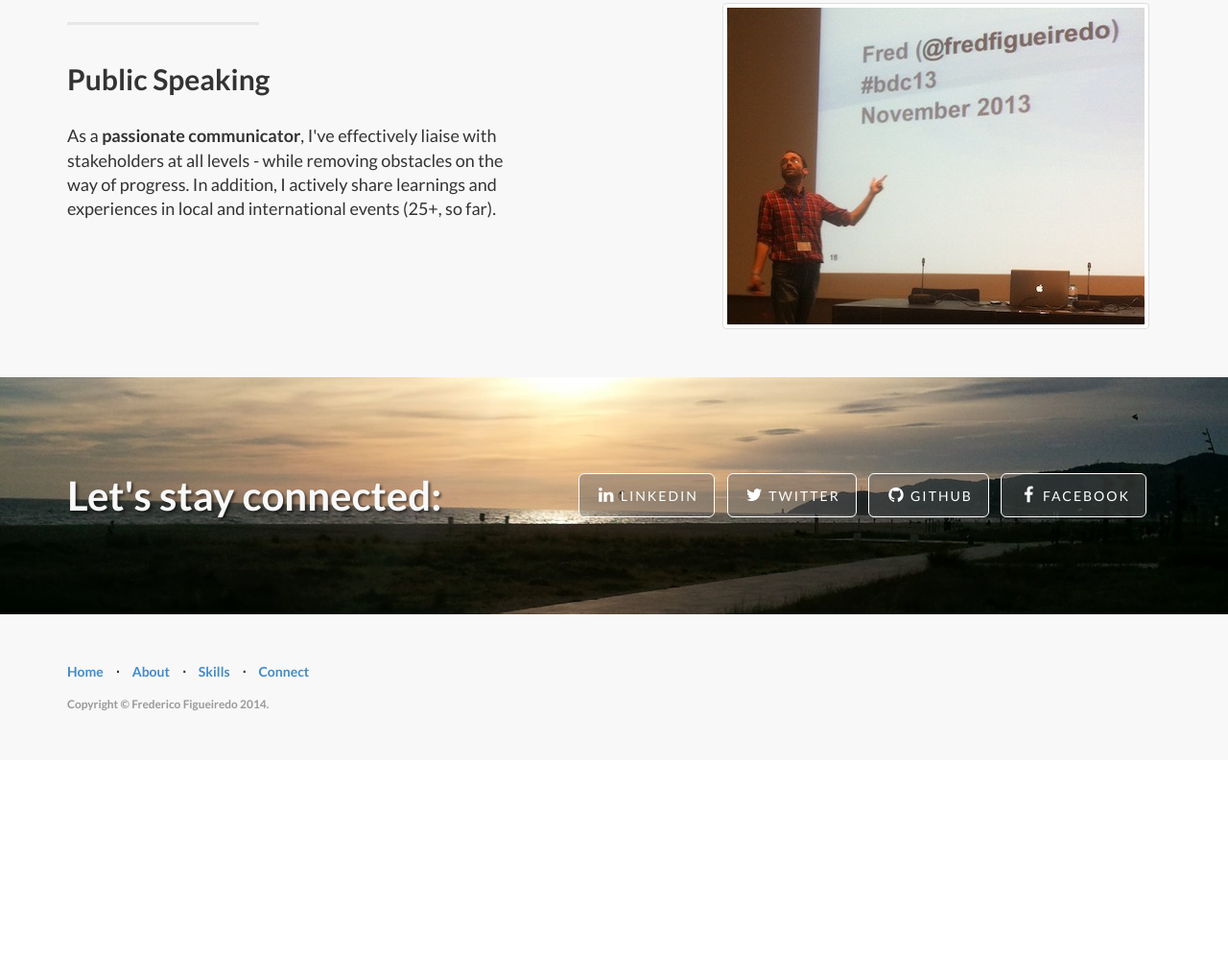
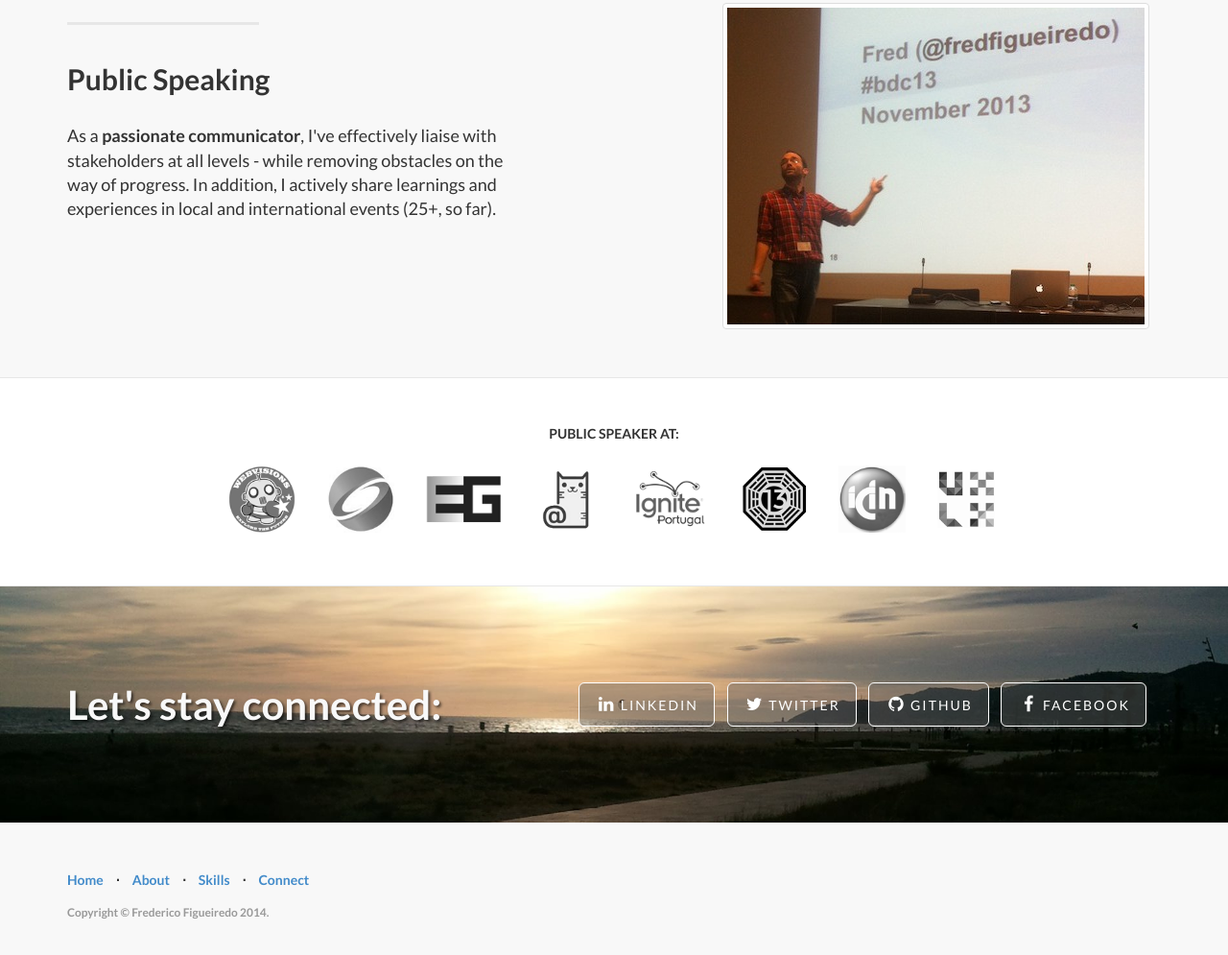
Before and after one commit to fredfigueiredo/fredfigueiredo.github.io, a website: page index.html in a window 1280 px wide. Shown: the part 1696-2691 px from the top of the page at 96% size. Before the commit the page ends 2488 px from the top, so only its background shows below. Drawn offline with nearby package versions, Linux system fonts and the light colour scheme.

Commit message:
Added conferences / public speaking section.

```diff
--- a/css/main.css
+++ b/css/main.css
@@ -120,15 +120,58 @@ body, h1, h2, h3, h4, h5, h6 {
   text-shadow: 2px 2px 3px rgba(0, 0, 0, 0.6);
 }
 
+.intro-message > h3 {
+  text-shadow: 2px 2px 3px rgba(0, 0, 0, 0.6);
+}
+
+.speaker-events {
+  text-align: center;
+}
+
+.speaker-events > h3 {
+
+  text-transform: uppercase;
+  font-size: 1em;
+  margin-top: 0;
+}
+
+.speaker-events > ul {
+  margin-top: 20px;
+  margin-bottom: 0px;
+}
+
+.speaker-events .list-inline li {
+  margin-left: 20px;
+}
+
+.speaker-events .list-inline li.first {
+  margin-left: 0px;
+}
+
+
+.speaker-events .webvisions img,
+.speaker-events .siggraph img,
+.speaker-events .webcat img,
+.speaker-events .bcndevcon img,
+.speaker-events .icin img {
+  height: 70px;
+}
+
+.speaker-events .uxlx img {
+  height: 60px;
+}
+
+.speaker-events .eurographics img,
+.speaker-events .ignite img
+ {
+  height: 80px;
+}
+
 .intro-divider {
   width: 480px;
   border-top: 1px solid #f8f8f8;
   border-bottom: 1px solid rgba(0, 0, 0, 0.2);
   margin-left: 0;
-}
-
-.intro-message > h3 {
-  text-shadow: 2px 2px 3px rgba(0, 0, 0, 0.6);
 }
 
 .btn-outline-inverse {
@@ -142,36 +185,6 @@ body, h1, h2, h3, h4, h5, h6 {
   border-color: #fff;
   color: #000;
   text-shadow: none;
-}
-
-@media (max-width: 767px) {
-  .intro-header {
-    background: url(../img/intro-bg-small.jpg) no-repeat 100% 100%;
-    background-size: cover;
-  }
-
-  .intro-message {
-    padding-bottom: 20%;
-  }
-
-  .intro-message > h1 {
-    font-size: 3em;
-  }
-
-  ul.intro-social-buttons > li {
-    display: block;
-    margin-bottom: 20px;
-    padding: 0;
-  }
-
-  ul.intro-social-buttons > li:last-child {
-    margin-bottom: 0;
-  }
-
-  .intro-divider {
-    width: 350px;
-  }
-
 }
 
 .network-name {
@@ -225,10 +238,23 @@ body, h1, h2, h3, h4, h5, h6 {
   margin-right: 10px;
 }
 
+footer {
+  background-color: #f8f8f8;
+  padding: 50px 0;
+}
+
+p.copyright {
+  margin: 15px 0 0;
+}
+
 @media (max-width: 1199px) {
   ul.banner-social-buttons {
     float: left;
     margin-top: 15px;
+  }
+
+  .speaker-events .eurographics {
+    display: none;
   }
 
 }
@@ -238,9 +264,46 @@ body, h1, h2, h3, h4, h5, h6 {
     margin-top: 20px;
   }
 
+  .speaker-events .icin {
+    display: none;
+  }
+
 }
 
 @media (max-width: 767px) {
+  .intro-header {
+    background: url(../img/intro-bg-small.jpg) no-repeat 100% 100%;
+    background-size: cover;
+  }
+
+  .intro-message {
+    padding-bottom: 20%;
+  }
+
+  .intro-message > h1 {
+    font-size: 3em;
+  }
+
+  ul.intro-social-buttons > li {
+    display: block;
+    margin-bottom: 20px;
+    padding: 0;
+  }
+
+  ul.intro-social-buttons > li:last-child {
+    margin-bottom: 0;
+  }
+
+  .intro-divider {
+    width: 350px;
+  }
+
+  .speaker-events .ignite,
+  .speaker-events .webcat,
+  .speaker-events .bcndevcon {
+    display: none;
+  }
+
   .banner {
     background: url(../img/banner-bg-small.jpg) no-repeat center center;
     background-size: cover;
@@ -266,15 +329,6 @@ body, h1, h2, h3, h4, h5, h6 {
     margin-top: 0;
   }
 
-}
-
-footer {
-  background-color: #f8f8f8;
-  padding: 50px 0;
-}
-
-p.copyright {
-  margin: 15px 0 0;
 }
 
 /* ==========================================================================
--- a/index.html
+++ b/index.html
@@ -198,6 +198,49 @@
     </div>
     <!-- /.content-section-a -->
 
+    <div id="skills" class="content-section-b">
+
+      <div class="container">
+
+        <div class="row">
+          <div class="col-lg-12">
+            <div class="speaker-events">
+              <h3>Public speaker at:</h3>
+              <ul class="list-inline">
+                <li class="webvisions first">
+                  <img src="img/event-webvisions.png" alt="WebVisions Barcelona 2012 & 2013">
+                </li>
+                <li class="siggraph">
+                  <img height="70px" src="img/event-siggraph.png" alt="ACM SIGGRAPH 2003 & 2004">
+                </li>
+                <li class="eurographics">
+                  <img src="img/event-eurographics.png" alt="Eurographics 2003 & 2004">
+                </li>
+                <li class="webcat">
+                  <img src="img/event-webcat.png" alt="#WebCatBCN 2012 & 2013">
+                </li>
+                <li class="ignite">
+                  <img src="img/event-ignite.png" alt="Ignite Portugal 2010">
+                </li>
+                <li class="bcndevcon">
+                  <img src="img/event-bcndevcon.png" alt="Barcelona Developers Conference 2013">
+                </li>
+                <li class="icin">
+                  <img src="img/event-icin.png" alt="ICIN - Information and Communications Technology 2009">
+                </li>
+                <li class="uxlx">
+                  <img src="img/event-uxlx.png" alt="User Experience Lisbon 2013">
+                </li>
+              </ul>
+            </div>
+          </div>
+        </div>
+
+      </div>
+      <!-- /.container -->
+
+    </div>
+    <!-- /.content-section-b -->
 
     <div id="connect" class="banner">
 
```
Also changed, not shown: README.md, img/event-bcndevcon.png (added), img/event-eurographics.png (added), img/event-icin.png (added), img/event-ignite.png (added), img/event-siggraph.png (added), img/event-uxlx.png (added), img/event-webcat.png (added), img/event-webvisions.png (added).
